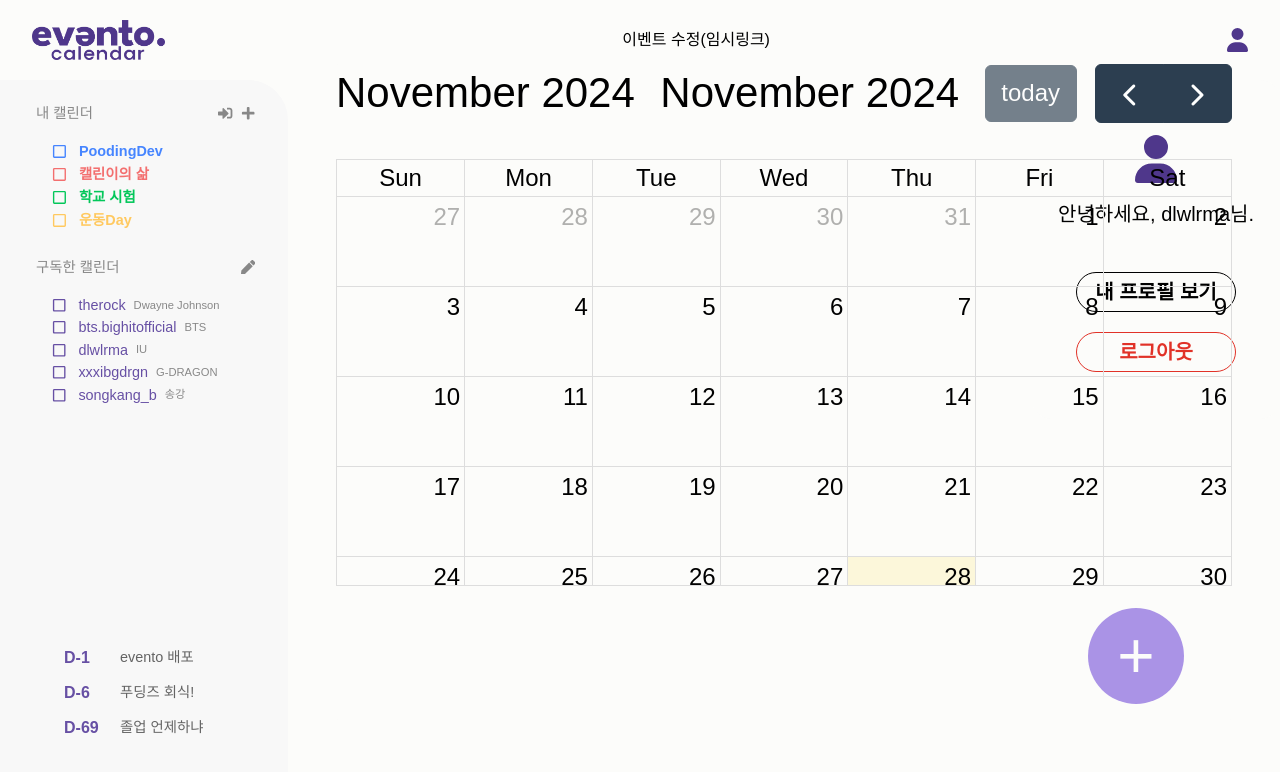
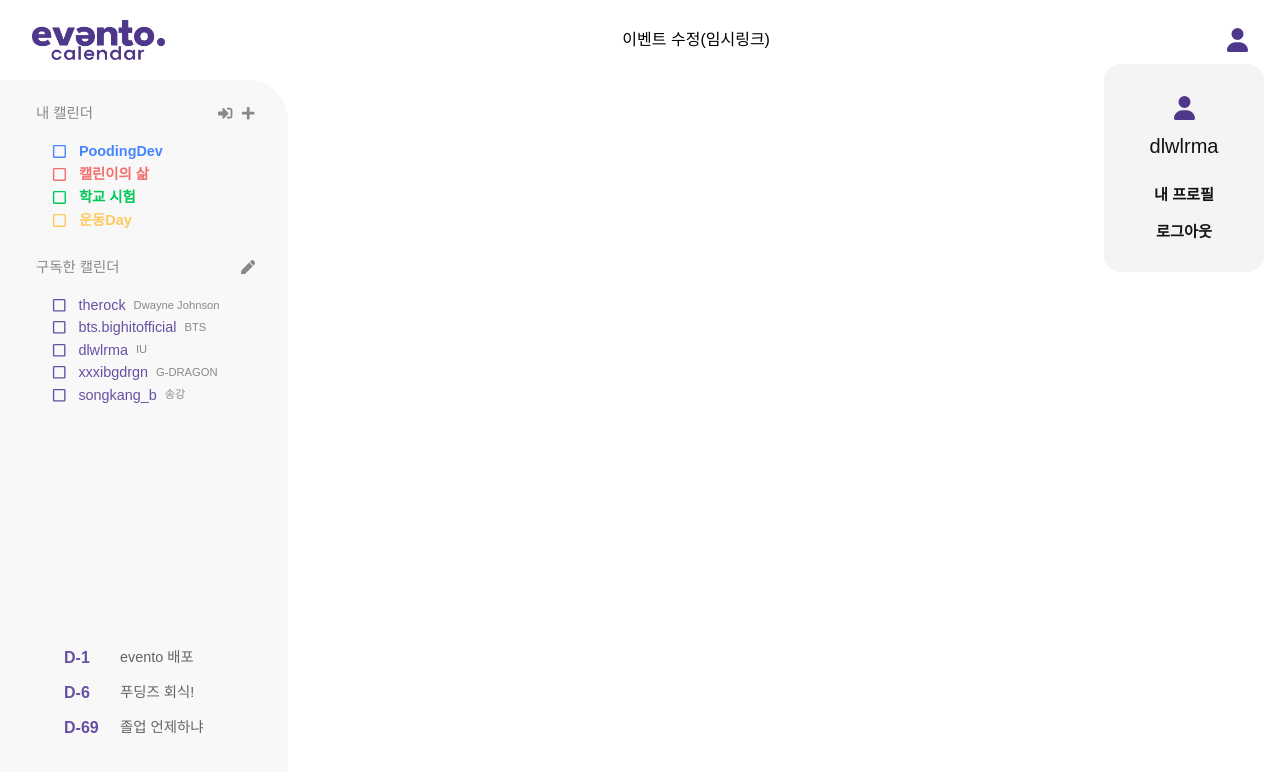
Before and after one commit to PoodingDev/Evento_FE, a React (Vite) app: page / in a window 1280 px wide. Both pictures are taken after a click on the icon 1237 px from the left and 40 px from the top of the page. Shown: the top 772 px of the page. Built offline with nearby package versions, Linux system fonts and the light colour scheme.

Commit message:
Feat: #76 드랍다운 UI 수정

```diff
--- a/src/components/Header.jsx
+++ b/src/components/Header.jsx
@@ -8,7 +8,7 @@ export default function Header() {
   const navigate = useNavigate();
   const [isView, setIsView] = useState(false);
   const setView = () => {
-    setIsView(!isView);
+    setIsView((prev) => !prev);
   };
 
   // 이벤트 수정 임시 링크 - 캘린더 수정 완료 후 복붙
@@ -16,6 +16,7 @@ export default function Header() {
   const toggleEventInfo = () => {
     setIsEventInfoOpen((prev) => !prev);
   };
+  const [isLogedIn, setLogedIn] = useState(false);
 
   return (
     <div className="evento-header absolute flex h-[5rem] w-full cursor-pointer items-center justify-between py-[1.25rem] pl-[2rem] pr-[2rem]">
@@ -38,24 +39,30 @@ export default function Header() {
       />
       {/* {isView && <Dropdown isView={isView} />} */}
       {isView && (
-        <div className="absolute right-[0rem] top-[5rem] flex h-[21.2rem] w-[15.5rem] flex-col items-center justify-center rounded-[1.25rem] bg-eventoWhite">
+        <div className="bg-event absolute right-[1rem] top-[4rem] flex h-[13em] w-[10rem] flex-col items-center justify-center rounded-[1rem] border-solid border-eventoPurpleLight bg-zinc-100 text-eventoblack">
           <FontAwesomeIcon
             icon={faUser}
-            className="mb-[1.3rem] mt-[0.5rem] text-[3rem] text-[#4F378B]"
+            className="mb-[1rem] mt-[0.5rem] text-[1.5rem] text-[#4F378B]"
           />
-          <p className="mb-[3rem] text-[1.25rem] font-medium">
-            안녕하세요, dlwlrma님.
+          <p className="mb-[1.4rem] text-center text-[1.25rem] font-medium">
+            dlwlrma
           </p>
           <button
-            className="mb-[1.25rem] h-[2.5rem] w-[10rem] rounded-[3rem] border-[0.1rem] border-solid border-black text-[1.25rem] font-bold"
+            className="mb-[0.3rem] h-[2rem] w-[7rem] rounded-[0.5rem] text-[0.95rem] font-semibold hover:bg-eventoPurpleLight hover:text-eventoPurple"
             onClick={() => {
               setView();
               navigate("/profile");
             }}
           >
-            내 프로필 보기
+            내 프로필
           </button>
-          <button className="h-[2.5rem] w-[10rem] rounded-[3rem] border-[0.1rem] border-solid border-darkRed text-[1.25rem] font-bold text-darkRed">
+          <button
+            className="h-[2rem] w-[7rem] rounded-[0.5rem] text-[0.95rem] font-semibold hover:bg-lightRed hover:text-darkRed"
+            onClick={() => {
+              setView();
+              navigate("/login");
+            }}
+          >
             로그아웃
           </button>
         </div>
--- a/src/pages/Calendar.jsx
+++ b/src/pages/Calendar.jsx
@@ -1,9 +1,9 @@
 import CreateEvent from "components/CreateEventModal";
-import React, { useState, useEffect } from "react";
 import FullCalendar from "@fullcalendar/react";
-import dayGridPlugin from '@fullcalendar/daygrid'; // 월 뷰 플러그인
-import timeGridPlugin from '@fullcalendar/timegrid'; // 주/일 뷰 플러그인
-import interactionPlugin from '@fullcalendar/interaction'; // 상호작용 플러그인 (이벤트 클릭 등)
+import React, { useEffect, useState } from "react";
+import dayGridPlugin from "@fullcalendar/daygrid";
+import interactionPlugin from "@fullcalendar/interaction";
+import timeGridPlugin from "@fullcalendar/timegrid";
 
 export default function Calendar() {
   const [isCreateEventOpen, setIsCreateEventOpen] = useState(false);
@@ -11,27 +11,27 @@ export default function Calendar() {
     setIsCreateEventOpen((prev) => !prev);
   };
 
-  return (
-    <>
-      <div className="flex h-[100vh] bg-eventoWhite text-center text-2xl">
-        {/* 부모 div의 높이를 calc()로 설정하여 100vh에서 다른 요소들의 높이를 제외 */}
-        <div className="ml-[21rem] mt-[4rem] h-[calc(100vh-9rem)] w-[calc(100vw-24rem)] items-center justify-center rounded-sm bg-eventoWhite">
-          <MainCalendar className="h-[calc(100vh-9rem)]" />
-        </div>
-        <div
-          onClick={toggleCreateEvent}
-          className="absolute bottom-[6rem] right-[6rem] flex h-[6rem] w-[6rem] cursor-pointer items-center justify-center rounded-full bg-eventoPurple/70 text-center text-[4rem] text-eventoWhite"
-        >
-          +
-        </div>
-      </div>
-      {isCreateEventOpen && (
-        <div className="fixed inset-0 z-50 flex items-center justify-center bg-black bg-opacity-30">
-          <CreateEvent onClose={toggleCreateEvent} />
-        </div>
-      )}
-    </>
-  );
+  // return (
+  //   <>
+  //     <div className="flex h-[100vh] bg-eventoWhite text-center text-2xl">
+  //       {/* 부모 div의 높이를 calc()로 설정하여 100vh에서 다른 요소들의 높이를 제외 */}
+  //       <div className="ml-[21rem] mt-[4rem] h-[calc(100vh-9rem)] w-[calc(100vw-24rem)] items-center justify-center rounded-sm bg-eventoWhite">
+  //         <MainCalendar className="h-[calc(100vh-9rem)]" />
+  //       </div>
+  //       <div
+  //         onClick={toggleCreateEvent}
+  //         className="absolute bottom-[6rem] right-[6rem] flex h-[6rem] w-[6rem] cursor-pointer items-center justify-center rounded-full bg-eventoPurple/70 text-center text-[4rem] text-eventoWhite"
+  //       >
+  //         +
+  //       </div>
+  //     </div>
+  //     {isCreateEventOpen && (
+  //       <div className="fixed inset-0 z-50 flex items-center justify-center bg-black bg-opacity-30">
+  //         <CreateEvent onClose={toggleCreateEvent} />
+  //       </div>
+  //     )}
+  //   </>
+  // );
 }
 
 // MainCalendar 컴포넌트
@@ -42,8 +42,8 @@ function MainCalendar() {
   useEffect(() => {
     setTimeout(() => {
       setEvents([
-        { title: 'Event 1', start: '2024-12-01' },
-        { title: 'Event 2', start: '2024-12-07', end: '2024-12-10' },
+        { title: "Event 1", start: "2024-12-01" },
+        { title: "Event 2", start: "2024-12-07", end: "2024-12-10" },
       ]);
     }, 1000);
   }, []);
@@ -54,13 +54,13 @@ function MainCalendar() {
         plugins={[dayGridPlugin, interactionPlugin]} // 플러그인 추가
         initialView="dayGridMonth" // 기본 뷰 설정 (월 뷰)
         headerToolbar={{
-          center: 'title', // 중앙: 제목
+          center: "title", // 중앙: 제목
           // left: 'prev,next today', // 왼쪽: 이전, 다음, 오늘
           // right: 'dayGridMonth,timeGridWeek,timeGridDay', // 오른쪽: 월, 주, 일 뷰 버튼
         }}
         events={events} // 상태에서 가져온 이벤트
         aspectRatio={2.1}
-      // dayMaxRowCount={5} // 최대 5줄까지만 표시
+        // dayMaxRowCount={5} // 최대 5줄까지만 표시
       />
     </>
   );
```
Also changed, not shown: 1 other file (tests, documents, lock files or other folders).
